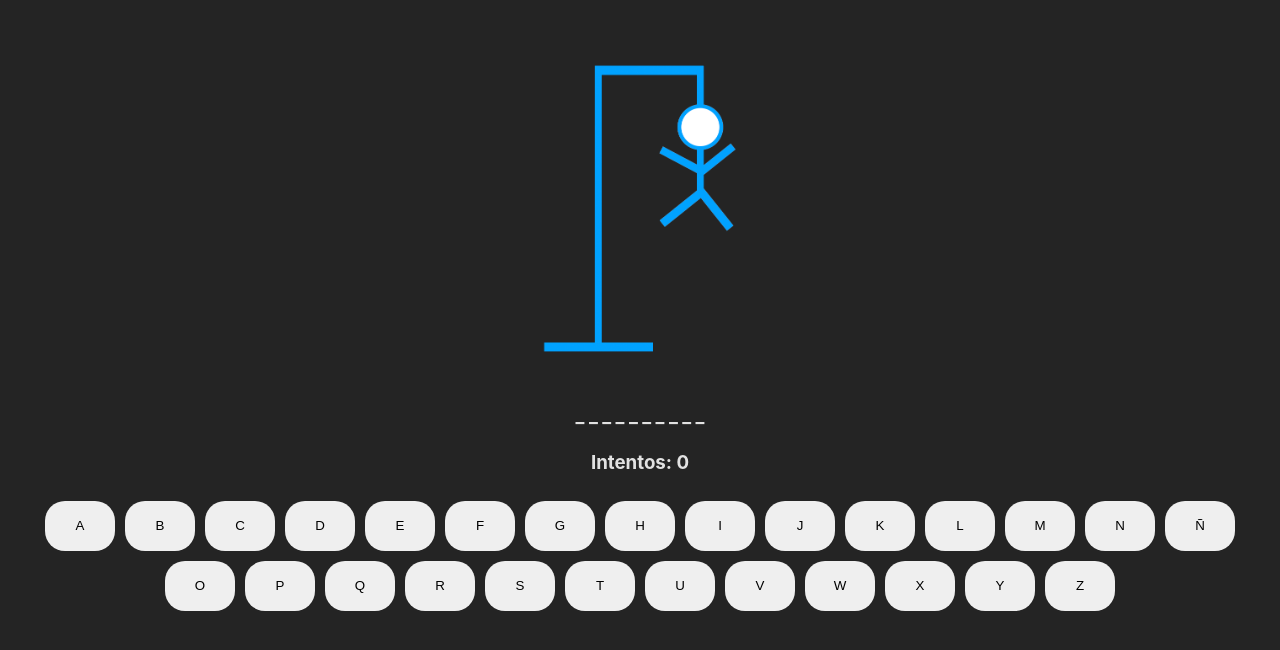
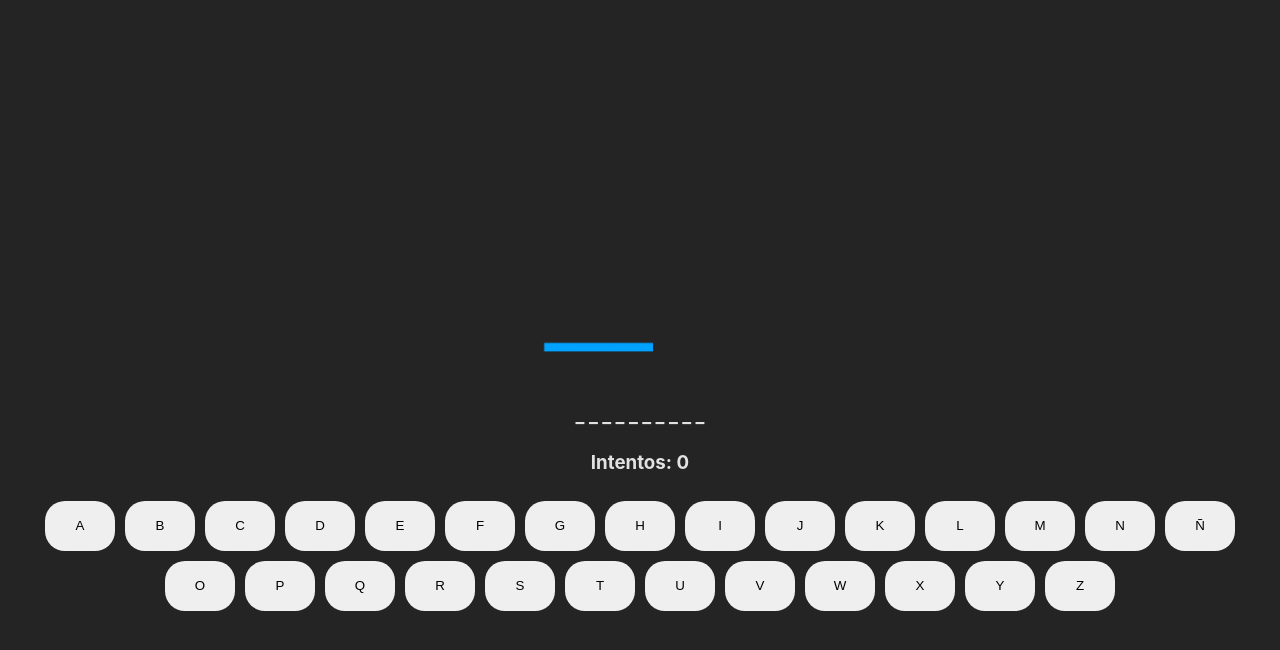
Before and after one commit to CarlosMS12/ahoracado_game, a React (Vite) app: page / in a window 1280 px wide. Shown: the top 650 px of the page. Built offline with nearby package versions, Linux system fonts and the light colour scheme.

Commit message:
attempts & setAttempts

```diff
--- a/src/App.tsx
+++ b/src/App.tsx
@@ -1,25 +1,31 @@
+import {useState} from 'react';
 import {letters} from './helpers/letters';
-import { HangImage } from './components/HangImage';
+import {HangImage} from './components/HangImage';
 import './App.css';
 
 function App() {
+	const [attempts, setAttempts] = useState(0);
+
+	const checkLetter = (letter: string) => {
+		console.log(letter);
+		setAttempts(Math.min(attempts + 1, 9));
+	};
 	return (
 		<div className="App">
 			{/* Imégenes */}
-			<HangImage imageNumber={9}/>
+			<HangImage imageNumber={attempts} />
 
 			{/* Palabra oculta */}
 			<h3>_ _ _ _ _ _ _ _ _ _</h3>
 
 			{/* Contador de intentos */}
-			<h3>Intentos: 0</h3>
+			<h3>Intentos: {attempts}</h3>
 
 			{/* Botones de letras */}
 			{letters.map((letter) => (
-				<button
-          key={letter}>
-            {letter}
-        </button>
+				<button onClick={() => checkLetter(letter)} key={letter}>
+					{letter}
+				</button>
 			))}
 		</div>
 	);
```
